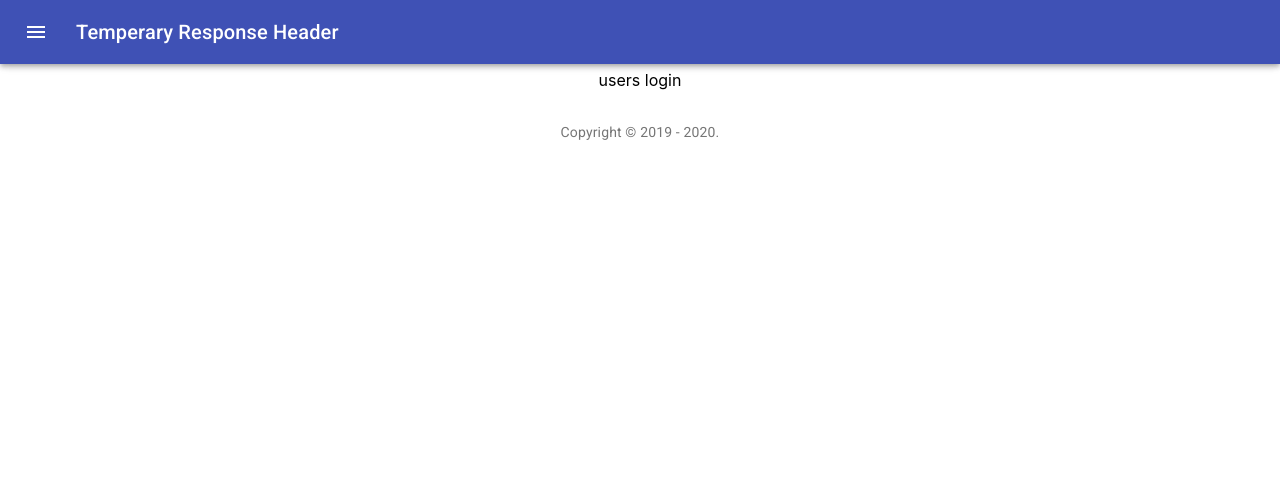
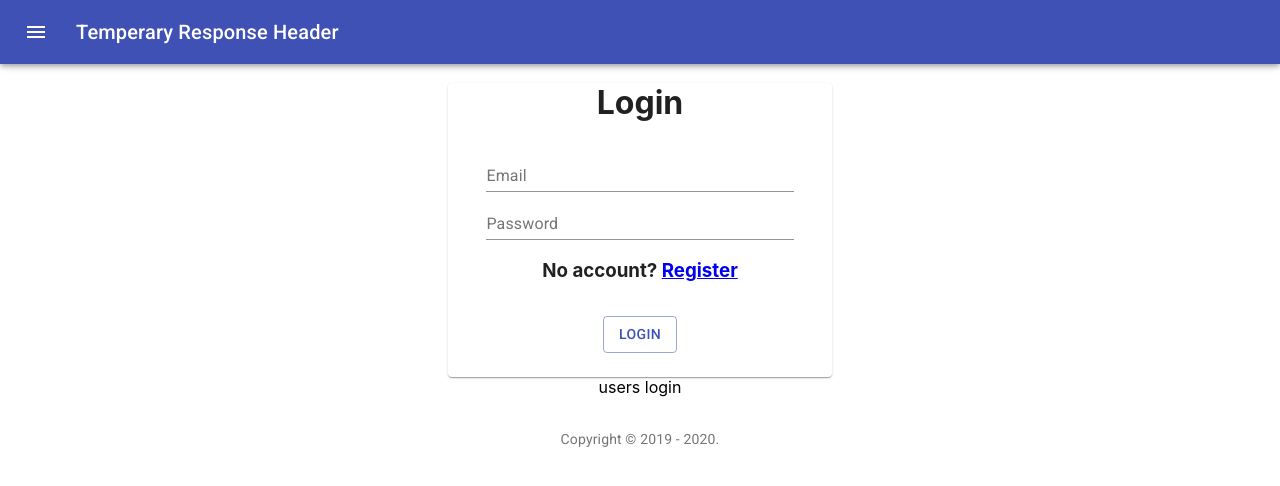
Before and after one commit to hieunugent/workFlowProject, a React (Create React App) app in the folder frontend/: page /logins in a window 1280 px wide. Shown: the top 486 px of the page. Built offline with nearby package versions, Linux system fonts and the light colour scheme.

Commit message:
finish login and resigter frontend

```diff
--- a/frontend/src/component/navigation/main.jsx
+++ b/frontend/src/component/navigation/main.jsx
@@ -19,6 +19,9 @@ import List from '@material-ui/core/List';
 import clsx from 'clsx';
 import AddIssueButton from "./tabComponent/issuesComponent/addIssueButton";
 import Login from "./tabComponent/authentication/login";
+import Register from './tabComponent/authentication/registration';
+
+
 const drawerWidth= 240;
 const useStyles = makeStyles((theme)=> ({
   root:{
@@ -130,7 +133,7 @@ export default function Main() {
               <ListItem>   <Link to="/logins">
               Login
               </Link></ListItem>
-              <ListItem>   <Link  to="/Report">
+              <ListItem>   <Link to="/reports">
               Reports
               </Link></ListItem>
               <ListItem>   <Link to="/doc">
@@ -149,8 +152,8 @@ export default function Main() {
               <Route exact path="/"><Dashboard  /></Route>
               <Route exact path="/projects"   component={Project}></Route>
               <Route exact path="/issues"     component={AddIssueButton}></Route>
-              <Route exact path="/logins"     component={Login}> users login</Route>
-              <Route path="/Report"><Reports />report</Route>
+              <Route exact path="/logins"> <Login/> users login</Route>
+              <Route exact path="/registrations"><Register /></Route>
               <Route path="/Doc">Documents</Route>
           </Switch>
           <Box pt={4}>
--- /dev/null
+++ b/frontend/src/component/navigation/tabComponent/authentication/authenticate.css
@@ -0,0 +1,4 @@
+.styleCheckbox{
+    margin-left:40%;
+    margin-right: 35%;
+}
--- a/frontend/src/component/navigation/tabComponent/authentication/login.js
+++ b/frontend/src/component/navigation/tabComponent/authentication/login.js
@@ -1,15 +1,59 @@
 import React from 'react';
+import { TextField, Button, makeStyles, Paper } from '@material-ui/core';
+import { Link, Route, Router } from 'react-router-dom';
+import clsx from "clsx";
 
 
 
 
+const useStyles = makeStyles((theme)=> ({
+    margin: {
+        marginTop: theme.spacing(2),
+        marginBottom: theme.spacing(3),
+    },
+    inputformatField: {
+        width: ' 80%',
+    },
+    fixedHeight: {
+        marginTop: theme.spacing(2),
+        marginLeft: '35%',
+        marginRight: '60%',
+        height: "20%",
+        width: '30%',
+    },
+}));
 
- function Login(){
 
+ const Login= ()=> {
+    const classes = useStyles();
+    const fixedHeightPaper = clsx(classes.fixedHeight);
     return (
 
         <div >
-                <h1> Login form of the pages</h1>
+
+            <Paper className={fixedHeightPaper}>
+                <h1> Login </h1>
+                <TextField
+                className={classes.inputformatField}
+                    id="standard-basic"
+                    label="Email"
+                    type="email"
+                />
+                <br/>
+                <TextField
+                className={classes.inputformatField}
+                    id="standard-basic"
+                    label="Password"
+                    type="password"
+                />
+                <br/>
+
+                 <h3> No account? <Link to="/registrations">Register </Link></h3>
+
+                <Button className={classes.margin} variant="outlined" color="primary" > Login </Button>
+
+            </Paper>
+
         </div>
 
     );
--- /dev/null
+++ b/frontend/src/component/navigation/tabComponent/authentication/registration.js
@@ -0,0 +1,105 @@
+import React, { useState } from 'react';
+import { TextField, Button, makeStyles, FormGroup, FormControlLabel, Checkbox, Paper } from '@material-ui/core';
+import "./authenticate.css"
+import clsx from "clsx";
+
+const useStyles = makeStyles((theme) => ({
+    margin: {
+        marginTop: theme.spacing(2),
+        marginBottom: theme.spacing(3),
+    },
+    inputformatField: {
+        width: ' 80%',
+    },
+
+    fixedHeight: {
+        marginTop: theme.spacing(2),
+        marginLeft:'35%',
+        marginRight:'60%',
+        height: "20%",
+        width:'30%',
+    },
+    styleCheckbox: {
+    marginLeft: '30%',
+    marginRight: '30%',
+}
+}));
+
+
+const Registration = () => {
+    const classes = useStyles();
+    const fixedHeightPaper = clsx( classes.fixedHeight);
+    const checkboxPaper = clsx(classes.styleCheckbox, classes.inputformatField);
+    const [state, setState] = useState({
+        male: false,
+        female: false,
+        other:false,
+
+    });
+    const handleChange = (event)=> {
+        setState({
+            ...state, [event.target.name]: event.target.checked
+        });
+    };
+
+    return (
+
+        <div >
+            <Paper className={fixedHeightPaper}>
+                <h1> Registration </h1>
+                <TextField
+                    className={classes.inputformatField}
+                    id="standard-basic"
+                    label="Last Name"
+                    type="text"
+                />
+                <br />
+                <TextField
+                    className={classes.inputformatField}
+                    id="standard-basic"
+                    label="First Name"
+                    type="text"
+                />
+                <br />
+                <TextField
+                    className={classes.inputformatField}
+                    id="standard-basic"
+                    label="Email"
+                    type="email"
+                />
+                <br />
+                <TextField
+                    className={classes.inputformatField}
+                    id="standard-basic"
+                    label="Password"
+                    type="password"
+                />
+                <br />
+                <div className={checkboxPaper}>
+                    <FormGroup row >
+                        <FormControlLabel
+                            control={<Checkbox checked={state.male} onChange={handleChange} name="male" />}
+                            label="male"
+                        />
+                        <FormControlLabel
+                            control={<Checkbox checked={state.female} onChange={handleChange} name="female" />}
+                            label="female"
+                        />
+                        <FormControlLabel
+                            control={<Checkbox checked={state.other} onChange={handleChange} name="other" />}
+                            label="other"
+                        />
+                    </FormGroup>
+                </div>
+
+
+
+                <Button className={classes.margin} variant="outlined" color="primary" > Register </Button>
+        </Paper>
+
+        </div>
+
+    );
+}
+
+export default Registration;
```
